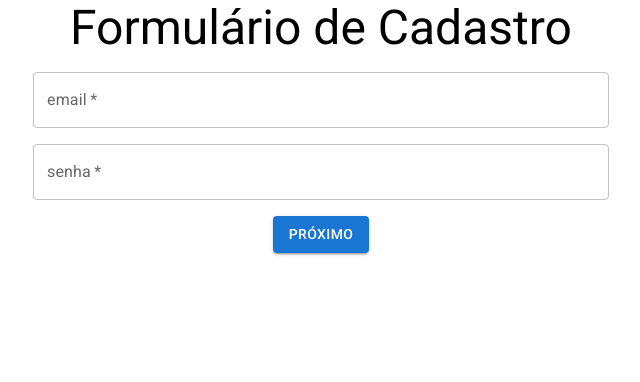
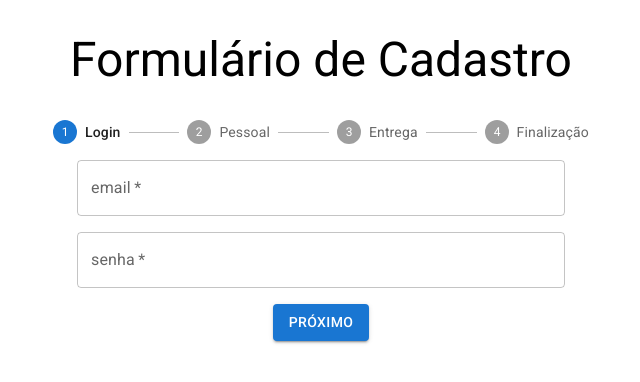
Before and after one commit to vclemente2/form-with-react, a React (Vite) app: page / in a window 1280 px wide. Shown: the top 382 px of the page, without its empty margins (319-959 px from the left). Built offline with nearby package versions, Linux system fonts and the light colour scheme.

Commit message:
Implementação da página de obrigado e ajustes na estilização geral da aplicação.

```diff
--- a/src/App.jsx
+++ b/src/App.jsx
@@ -8,7 +8,7 @@ function App() {
 
   return (
     <>
-      <Typography variant="h3" component="h1" align="center">
+      <Typography variant="h3" component="h1" align="center" padding="2rem">
         Formulário de Cadastro
       </Typography>
       <FormularioCadastro onSubmit={printData} />
--- a/src/components/FormularioCadastro/index.jsx
+++ b/src/components/FormularioCadastro/index.jsx
@@ -1,19 +1,47 @@
+import { Container, Step, StepLabel, Stepper, Typography } from "@mui/material";
 import DadosEntrega from "../DadosEntrega";
 import DadosPessoais from "../DadosPessoais";
 import DadosUsuario from "../DadosUsuario";
-import { useState } from "react";
+import { useEffect, useState } from "react";
 
 export default function FormularioCadastro({ onSubmit }) {
   const [etapaAtual, setEtapaAtual] = useState(0);
   const [dadosColetados, setDadosColetados] = useState({});
 
+  useEffect(() => {
+    if (etapaAtual === formularios.length - 1) {
+      onSubmit(dadosColetados);
+    }
+  });
+
   const formularios = [
     <DadosUsuario aoEnviar={coletaDados} />,
     <DadosPessoais aoEnviar={coletaDados} />,
-    <DadosEntrega aoEnviar={onSubmit} dadosColetados={dadosColetados} />
+    <DadosEntrega aoEnviar={coletaDados} dadosColetados={dadosColetados} />,
+    <Typography variant="h5" align="center" padding="2rem">
+      Cadastro concluído com sucesso!
+    </Typography>
   ];
 
-  return <>{formularios[etapaAtual]}</>;
+  return (
+    <Container maxWidth="sm">
+      <Stepper activeStep={etapaAtual}>
+        <Step>
+          <StepLabel>Login</StepLabel>
+        </Step>
+        <Step>
+          <StepLabel>Pessoal</StepLabel>
+        </Step>
+        <Step>
+          <StepLabel>Entrega</StepLabel>
+        </Step>
+        <Step>
+          <StepLabel>Finalização</StepLabel>
+        </Step>
+      </Stepper>
+      {formularios[etapaAtual]}
+    </Container>
+  );
 
   function proximaEtapa() {
     setEtapaAtual(etapaAtual + 1);
--- a/src/components/StyledForm/index.jsx
+++ b/src/components/StyledForm/index.jsx
@@ -8,7 +8,7 @@ const StyledForm = styled.form`
   margin: auto;
   min-width: fit-content;
   padding: 1rem 2rem;
-  width: 50vw;
+  max-width: 50vw;
 
   & span {
     margin: auto;
```
